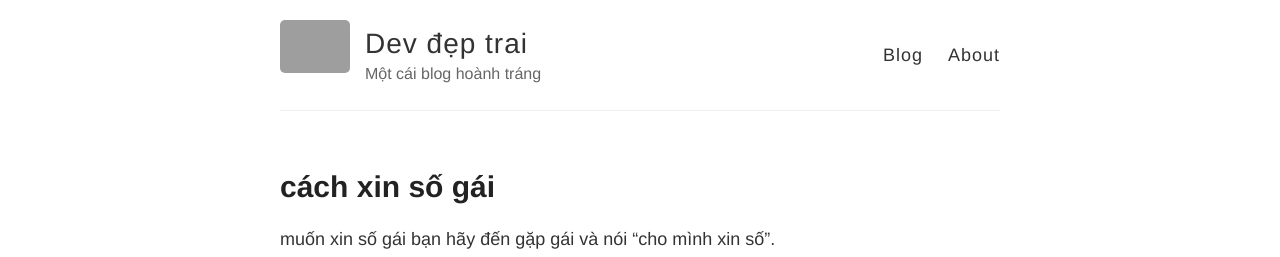
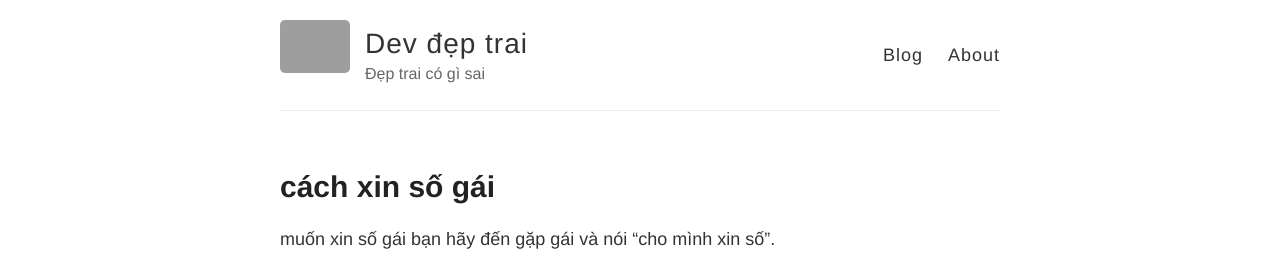
Before and after one commit to zhugez/zh4g3z.github.io, a Jekyll site: the page built from index.html, in a window 1280 px wide. Shown: the top 257 px of the page. Built offline with Jekyll 4.4.1, drawn with Linux system fonts in a browser that asks for light colours; grey boxes are pictures that could not be loaded.

Commit message:
Update _config.yml

```diff
--- a/_config.yml
+++ b/_config.yml
@@ -6,7 +6,7 @@
 name: Dev đẹp trai
 
 # Short bio or description (displayed in the header)
-description: Một cái blog hoành tráng
+description: Đẹp trai có gì sai
 
 # URL of your avatar or profile pic (you could use your GitHub profile pic)
 avatar: https://image.ibb.co/b6BSbx/cat.png
```
